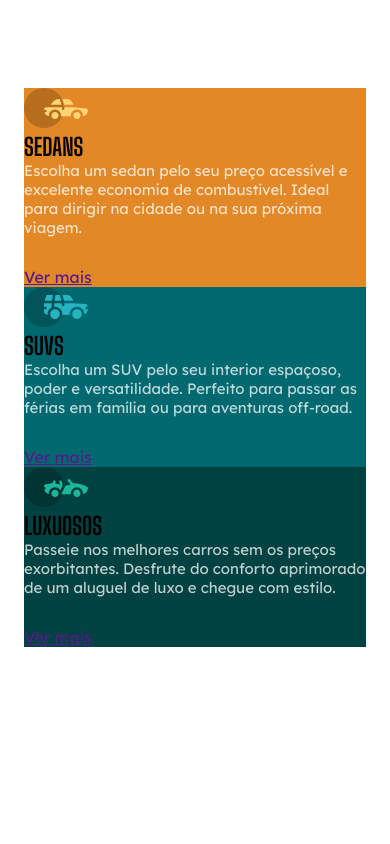
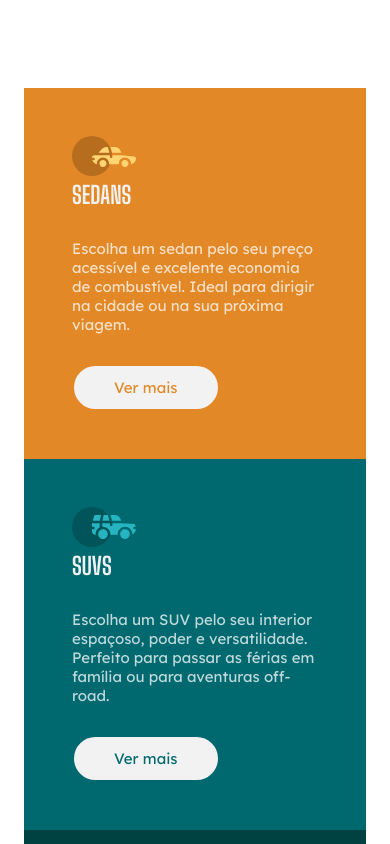
Before and after one commit to ryaanarthur/carros, a plain HTML site: page index.html in a window 390 px wide. Shown: the top 844 px of the page. Drawn offline with Linux system fonts and the light colour scheme.

Commit message:
finalização da parte mobile

```diff
--- a/style.css
+++ b/style.css
@@ -20,17 +20,31 @@ h2 {
     font-family: 'Big Shoulders Display', sans-serif;
     text-transform: uppercase;
     font-size: 2.5;
+    color: var(--gray);
+    margin-bottom: 1.875rem;
 }
 
 p {
-font-family: 'Lexend Deca', sans-serif;
-font-size: 0.9375rem;
-color: var(--transparent-white);
-margin-bottom: 1.875rem;
+   font-family: 'Lexend Deca', sans-serif;
+   font-size: 0.9375rem;
+   color: var(--transparent-white);
+   margin-bottom: 1.875rem;
 }
 
 a {
-font-family: 'Lexend Deca', sans-serif;
+   font-family: 'Lexend Deca', sans-serif;
+   display: block;
+   text-decoration: none;
+   border: 2px solid;
+   width: fit-content;
+   font-size: 0.9375rem;
+   padding: 0.75rem 2.5rem;
+   border-radius: 1.5625rem;
+   background: var(--gray);
+}
+
+section {
+    padding: 3rem;
 }
 
 .sedans {
@@ -44,3 +58,15 @@ font-family: 'Lexend Deca', sans-serif;
 .luxuosos {
     background: var(--dark-cyan);
 }
+
+.sedans a {
+    color: var(--orange);
+}
+
+.suvs a {
+    color: var(--cyan);
+}
+
+.luxuosos a {
+    color: var(--dark-cyan);
+}
```
